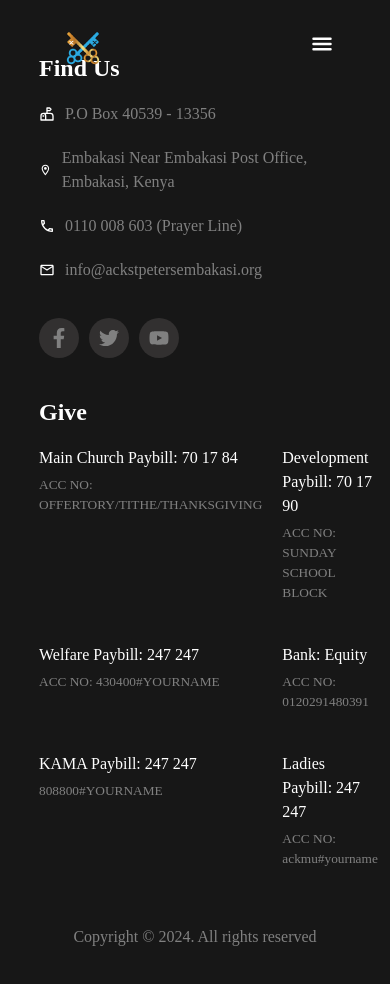
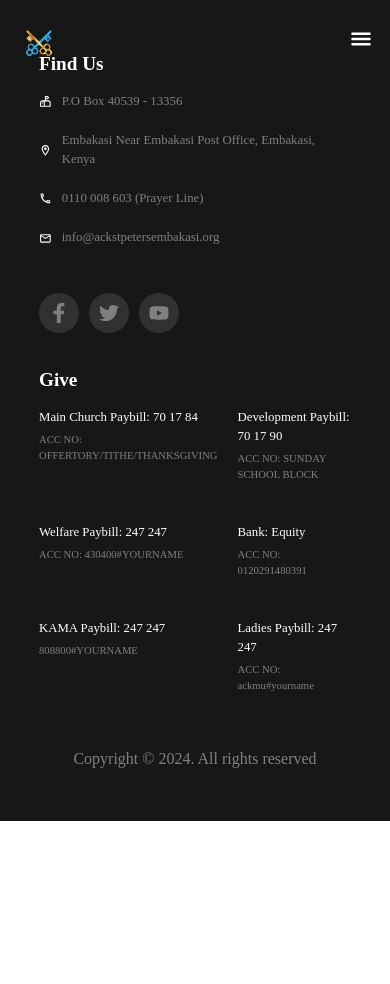
Before and after one commit to P3t3raw/Saints, a React (Create React App) app: page /ministries in a window 390 px wide. Shown: the top 984 px of the page. After the commit the page ends 844 px from the top, so only its background shows below. Built offline with nearby package versions, Linux system fonts and the light colour scheme; the HTML template or start-up script is replaced by a standard one.

Commit message:
committing mobile responsiveness for the navbar and footer

```diff
--- a/src/components/Sermons/Sermons.css
+++ b/src/components/Sermons/Sermons.css
@@ -5,8 +5,12 @@
   background-size: cover;
   padding: 5rem;
   color: white;
+  width: 100%;
 }
-
+.wrapperContainer {
+  width: 80vw;
+  margin: auto;
+}
 .sermonsWrapper {
   display: grid;
   grid-template-columns: repeat(3, 1fr);
@@ -47,10 +51,16 @@
     grid-template-columns: repeat(1, 1fr);
     gap: 2rem;
     place-content: center;
-    width: 80vw;
+    width: 60vw;
     margin: auto;
   }
   .servicesTop h1 {
     font-size: 1.8rem;
   }
+  .sermons {
+    padding: 2rem;
+  }
+  .wrapperContainer {
+    width: 80vw;
+  }
 }
--- a/src/components/Sermons/Sermons.jsx
+++ b/src/components/Sermons/Sermons.jsx
@@ -57,6 +57,7 @@ export default function Sermons() {
         <h1>Recent Sermons</h1>
         <p style={{ color: "grey" }}></p>
       </div>
+      <div className="wrapperContainer">
         <div className="sermonsWrapper">
           <div
             className="recentVideo1"
@@ -170,6 +171,7 @@ export default function Sermons() {
             ></button>
           </div>
         </div>
+      </div>
       <div style={{ marginTop: "30px" }}>
         <a
           href="https://www.youtube.com/channel/UC5CFyFU9qik5jUPFRiVgS7Q"
--- a/src/components/footer/Footer.css
+++ b/src/components/footer/Footer.css
@@ -44,7 +44,7 @@ footer {
 .serviceHours {
   display: grid;
   grid-template-columns: repeat(2, 1fr);
-  gap: 20px;
+  gap: 1.25rem;
 }
 .serviceHours li small {
   display: block;
@@ -80,17 +80,37 @@ footer .copyright {
   height: 1px;
   background-color: grey;
 }
-
-/* Responsive design */
-
+@media screen and (max-width: 1024px) {
+  footer {
+    display: flex;
+    flex-direction: column;
+    align-items: center;
+    font-size: 1rem;
+    width: 100%;
+  }
+  section {
+    display: flex;
+    flex-direction: column;
+  }
+  .giveSection {
+    display: grid;
+  }
+  .findSection {
+    display: grid;
+  }
+}
 @media screen and (max-width: 768px) {
   footer {
     display: flex;
     flex-direction: column;
     align-items: center;
+    font-size: 0.8rem;
   }
   section {
     display: flex;
     flex-direction: column;
   }
+  .findSection {
+    display: grid;
+  }
 }
--- a/src/components/footer/Footer.jsx
+++ b/src/components/footer/Footer.jsx
@@ -11,7 +11,7 @@ function Footer() {
   return (
     <footer>
       <section>
-        <div>
+        <div className="findSection">
           <h2>Find Us</h2>
           <ul className="list contactInfo">
             <li>
@@ -42,7 +42,7 @@ function Footer() {
             </ul>
           </div>
         </div>
-        <div>
+        <div className="giveSection">
           <h2>Give</h2>
           <ul className="list serviceHours">
             <li>
--- a/src/components/navbar/Navbar.css
+++ b/src/components/navbar/Navbar.css
@@ -12,7 +12,7 @@
 }
 .active {
   padding-block: 12px;
-  height: 90px;
+  height: 5.625rem;
   background-color: white;
   transition: all 800ms ease;
   color: black;
@@ -35,7 +35,7 @@ nav {
   font: bold;
   width: 80vw;
   margin: auto;
-  font-size: 18px;
+  font-size: 1.2rem;
 }
 .links {
   display: flex;
@@ -45,12 +45,12 @@ nav {
 .navLinks {
   display: flex;
   align-items: center;
-  gap: 20px;
+  gap: 1.25rem;
 }
 .navLinks li {
   text-decoration: none;
   list-style: none;
-  padding: 4px 10px;
+  padding: 0.25rem 0.625rem;
   border-radius: 4px;
 }
 .navLinks li:hover {
@@ -61,19 +61,21 @@ nav h3 {
   padding: 0;
 }
 .logo {
-  width: 50px;
-  height: 50px;
+  width: 3rem;
+  height: 3rem;
   object-fit: fill;
   object-position: center;
 }
 .logoName {
   display: flex;
   align-items: center;
-  gap: 10px;
+  gap: 0.625rem;
   padding: 3px;
+  /* border: solid 1px black; */
 }
 .logoName h3 {
   white-space: nowrap;
+  font-size: 2rem;
 }
 .ministries {
   position: relative;
@@ -88,7 +90,7 @@ nav h3 {
   left: 0;
   width: max-content;
   background-color: white;
-  padding: 10px 16px;
+  padding: 0.625rem 1rem;
   border-radius: 6px;
   z-index: 99;
   color: black;
@@ -100,7 +102,7 @@ nav h3 {
   left: 0;
   width: max-content;
   background-color: white;
-  padding: 10px 16px;
+  padding: 0.625rem 1rem;
   border-radius: 6px;
   z-index: 99;
   color: black;
@@ -123,7 +125,7 @@ nav h3 {
   left: 0;
   width: max-content;
   background-color: white;
-  padding: 10px 16px;
+  padding: 0.625rem 1rem;
   border-radius: 6px;
   z-index: 99;
   color: black;
@@ -135,7 +137,7 @@ nav h3 {
   left: 0;
   width: max-content;
   background-color: white;
-  padding: 10px 16px;
+  padding: 0.625rem 1rem;
   border-radius: 6px;
   z-index: 99;
   color: black;
@@ -154,7 +156,7 @@ li a {
   bottom: 0;
   left: 0;
   width: 0%;
-  height: 2px;
+  height: 0.125rem;
   background-color: #ffd615;
   transition: all 300ms ease-in-out;
 }
@@ -167,13 +169,13 @@ li a {
 .ministries .ministriesWrapper::before {
   content: "";
   position: absolute;
-  top: -10px;
+  top: -0.625rem;
   left: 50%;
   width: 0;
   height: 0;
-  border-top: 10px solid transparent;
-  border-bottom: 10px solid transparent;
-  border-left: 10px solid white;
+  border-top: 0.625rem solid transparent;
+  border-bottom: 0.625rem solid transparent;
+  border-left: 0.625rem solid white;
 }
 
 .about .aboutWrapper li::before {
@@ -182,7 +184,7 @@ li a {
   bottom: 0;
   left: 0;
   width: 0%;
-  height: 2px;
+  height: 0.125rem;
   background-color: #ffd615;
   transition: all 300ms ease-in-out;
 }
@@ -199,16 +201,16 @@ li a {
   left: 50%;
   width: 0;
   height: 0;
-  border-top: 10px solid transparent;
-  border-bottom: 10px solid transparent;
-  border-left: 10px solid white;
+  border-top: 0.625rem solid transparent;
+  border-bottom: 0.625rem solid transparent;
+  border-left: 0.625rem solid white;
 }
 .menu {
   display: none;
 }
 .aside {
   position: fixed;
-  top: -500px;
+  top: -31.25rem;
   background-color: white;
   color: black;
   transition: all 500ms ease-in-out;
@@ -218,10 +220,10 @@ li a {
 }
 .aside ul {
   margin: 0;
-  padding: 10px;
+  padding: 0.625rem;
 }
 .aside ul li {
-  padding: 10px 5px;
+  padding: 0.625rem 0.3125rem;
 }
 .aside ul li:hover {
   color: goldenrod;
@@ -230,16 +232,30 @@ li a {
   top: 0;
 }
 
-@media screen and (max-width: 980px) {
+@media screen and (max-width: 1024px) {
   .links {
     display: none;
   }
+  .logoName h3 {
+    font-size: 1.5rem;
+  }
   .menu {
     display: block;
+  }
+  .logo {
+    width: 2.5rem;
+    height: 2.5rem;
+  }
+  nav {
+    width: 100%;
+    height: 100%;
   }
 }
 @media screen and (max-width: 576px) {
   .logoName h3 {
     display: none;
   }
+  nav {
+    width: 100%;
+  }
 }
--- a/src/components/navbar/Navbar.jsx
+++ b/src/components/navbar/Navbar.jsx
@@ -28,10 +28,7 @@ function Navbar() {
           <Link to="/" className="link">
             <div className="logoName">
               <img src={Logo} className="logo" alt="church logo" />
-              <h3 style={{ fontSize: "28px" }}>
-                {" "}
-                ACK St.Peter&apos;s Embakasi
-              </h3>
+              <h3> ACK St. Peter&apos;s Embakasi</h3>
             </div>
           </Link>
           <div className="menu" onClick={() => setMenuActive((prev) => !prev)}>
@@ -119,6 +116,9 @@ function Navbar() {
             <Link to="/">Home</Link>
           </li>
           <li onClick={() => setMenuActive(false)}>
+            <Link to="/about-us">About</Link>
+          </li>
+          <li onClick={() => setMenuActive(false)}>
             <Link to="/ministries/Kama">K.A.M.A.</Link>
           </li>
           <li onClick={() => setMenuActive(false)}>
@@ -131,10 +131,13 @@ function Navbar() {
             <Link to="/ministries/children-ministry">Sunday School</Link>
           </li>
           <li onClick={() => setMenuActive(false)}>
-            <Link to="/ministries/PraiseTeam">Praise & Worship team</Link>
+            <Link to="/ministries/PraiseTeam">Music Ministry</Link>
           </li>{" "}
           <li onClick={() => setMenuActive(false)}>
             <Link to="/events">Events</Link>
+          </li>
+          <li onClick={() => setMenuActive(false)}>
+            <Link to="/notices">News and Notices</Link>
           </li>
           <li onClick={() => setMenuActive(false)}>
             {" "}
```
Lines whose indentation alone changed are shown as unchanged.
